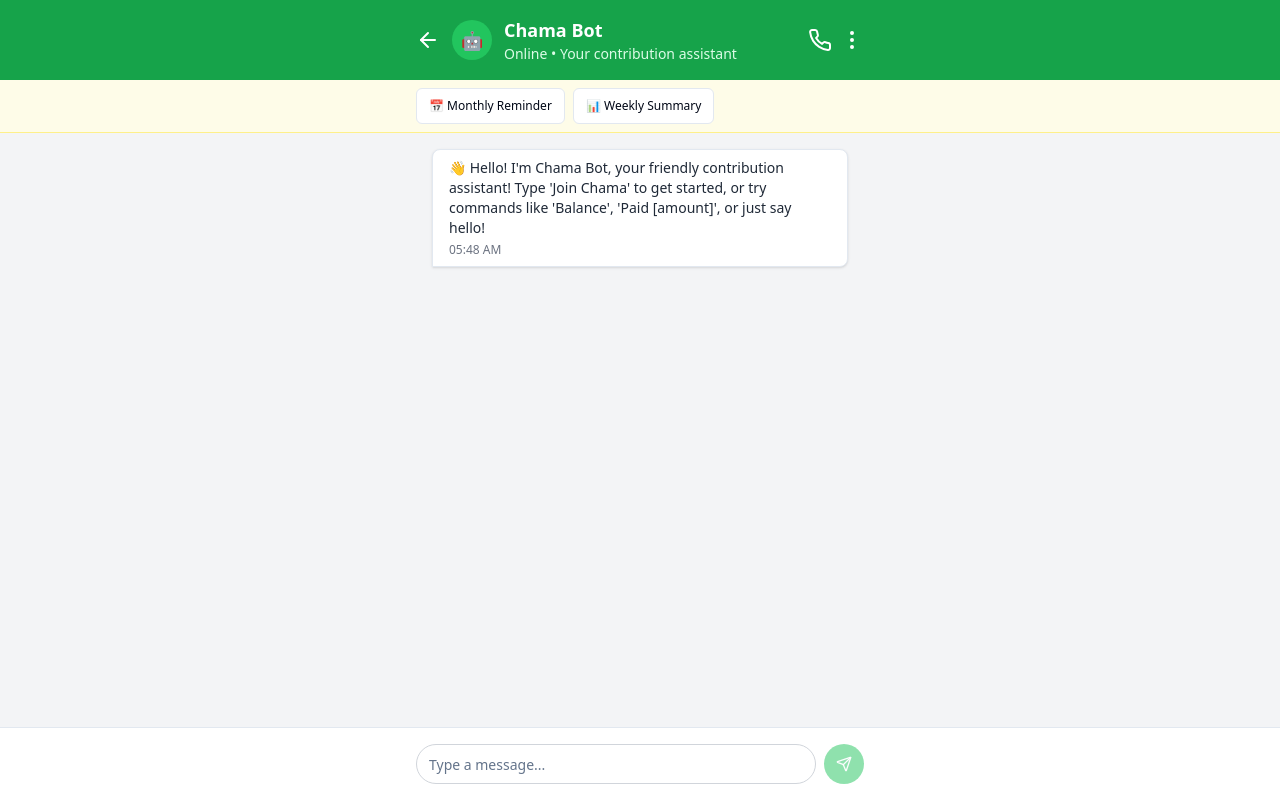
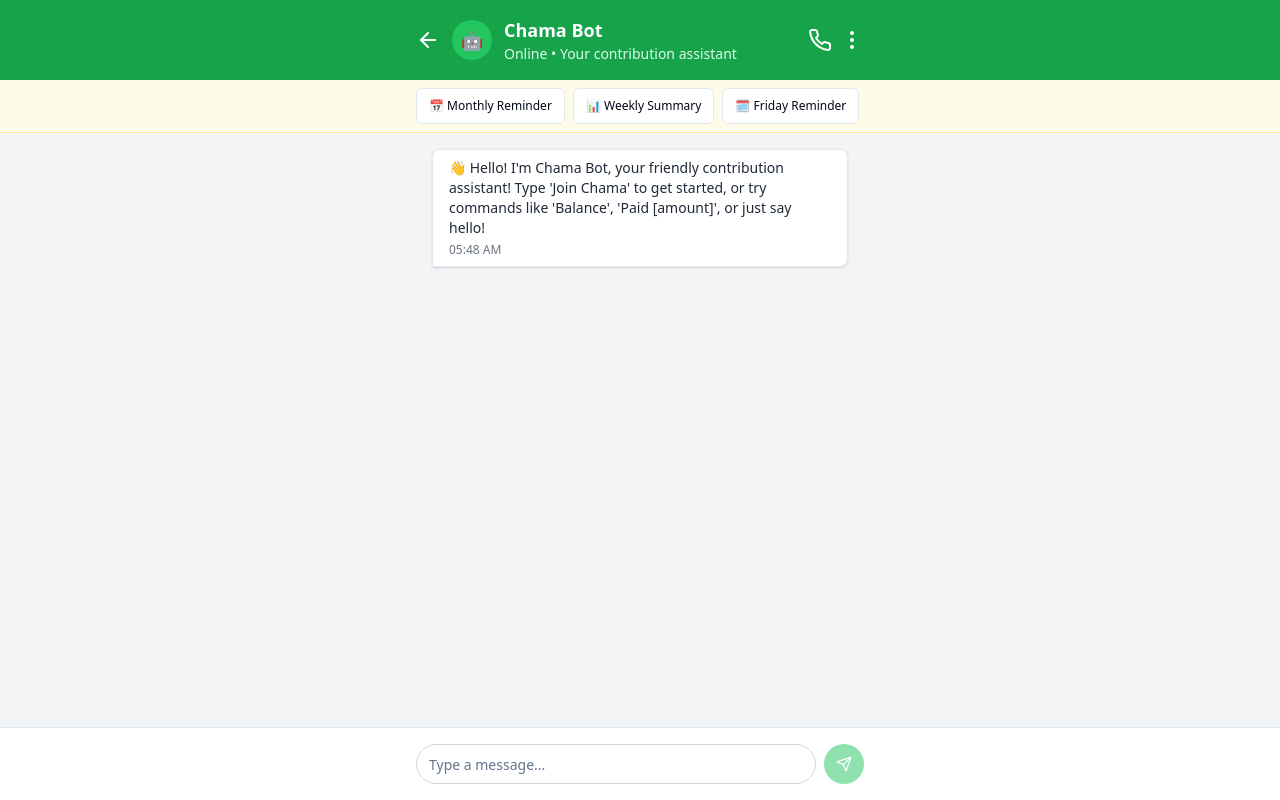
Before and after one commit to kamene22/chama-bot, a React (Vite) app: page / in a window 1280 px wide. Built offline with nearby package versions, Linux system fonts and the light colour scheme.

Commit message:
Add weekly reminder
Add a weekly reminder flow to the Chama Bot, triggered every Friday.

```diff
--- a/src/components/ChamaBot.tsx
+++ b/src/components/ChamaBot.tsx
@@ -1,4 +1,3 @@
-
 import React, { useState, useEffect, useRef } from 'react';
 import { Card } from '@/components/ui/card';
 import { Button } from '@/components/ui/button';
@@ -202,6 +201,19 @@ const ChamaBot = () => {
     toast.success('Weekly summary sent!');
   };
 
+  const triggerWeeklyReminder = () => {
+    if (member) {
+      const today = new Date();
+      const nextWeek = new Date(today.getTime() + 7 * 24 * 60 * 60 * 1000);
+      const nextWeekFormatted = nextWeek.toLocaleDateString('en-GB');
+
+      addMessage(`🗓️ Happy Friday ${member.name}! 💚\n\nWeekend reminder: Don't forget about your Chama contribution goal this month.\n\n📊 Current progress: KES ${member.currentMonthContributions.toLocaleString()} / KES ${member.monthlyGoal.toLocaleString()}\n\nHave a wonderful weekend! 🌟`, 'bot');
+      toast.success('Weekly Friday reminder sent!');
+    } else {
+      toast.error('Please join the Chama first');
+    }
+  };
+
   return (
     <div className="min-h-screen flex flex-col bg-gray-100">
       {/* Header */}
@@ -242,6 +254,14 @@ const ChamaBot = () => {
             className="text-xs"
           >
             📊 Weekly Summary
+          </Button>
+          <Button
+            onClick={triggerWeeklyReminder}
+            size="sm"
+            variant="outline"
+            className="text-xs"
+          >
+            🗓️ Friday Reminder
           </Button>
         </div>
       </div>
```
